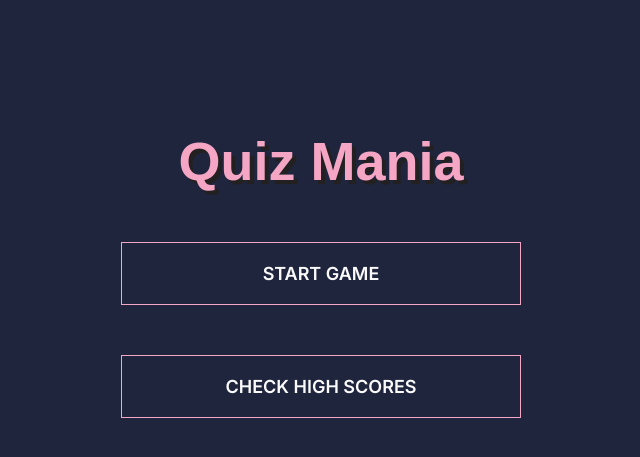
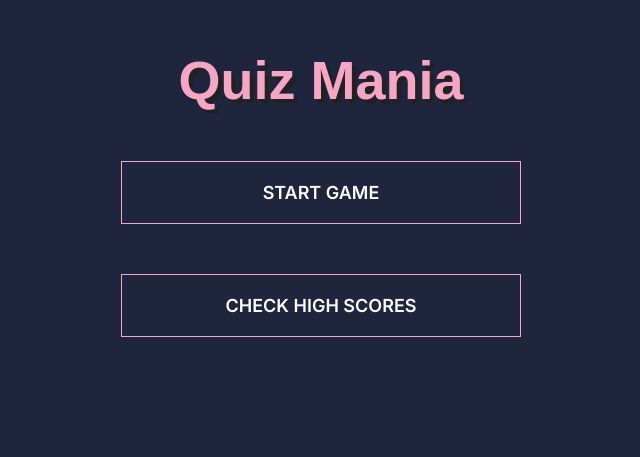
Before and after one commit to adarshaacharya/QuizMania, a React (Create React App) app: page / in a window 1280 px wide. Shown: the part 101-558 px from the top of the page, without its empty margins (319-959 px from the left). Built offline with nearby package versions, Linux system fonts and the light colour scheme; no server answers.

Commit message:
height auto

```diff
--- a/src/@quiz-ui/Buttons.js
+++ b/src/@quiz-ui/Buttons.js
@@ -35,4 +35,9 @@ export const Anchor = styled(Button.withComponent("a"))`
 export const LinkButton = styled(Button.withComponent(Link))`
   max-width: 40rem;
   margin-bottom: 5rem;
+
+  @media screen and (max-width : 500px){
+    padding : 2rem;
+    max-width : 30rem;
+  }
 `;
--- a/src/@quiz-ui/Container.js
+++ b/src/@quiz-ui/Container.js
@@ -1,18 +1,32 @@
 import styled from "styled-components";
 
 export const Container = styled.div`
-  height : 100vh;
-  width: 100%;
   display: flex;
   flex-direction: column;
   justify-content: center;
   align-items: center;
   max-width: 80rem;
-  margin: 0 auto;
-  padding: 2rem;
+  margin: auto;
+  padding: 15rem 0;
   position: relative;
+  margin: auto;
+  overflow: hidden;
 
   > * {
     width: 100%;
   }
+
+  @media screen and (max-width: 500px) {
+    h1 {
+      font-size: 4rem;
+    }
+  }
 `;
+
+export const QuizContainer = styled(Container)`
+  padding: 5rem;
+
+  @media screen and (max-width: 500px) {
+    padding : 2rem;
+  }
+`;
--- a/src/components/App.js
+++ b/src/components/App.js
@@ -1,7 +1,6 @@
 import React from "react";
 
 import GlobalStyles from "../styles/GlobalStyles";
-import { Container } from "../@quiz-ui";
 
 import Home from "./pages/Home";
 import NotFound from "./pages/404";
@@ -13,7 +12,7 @@ import { Route, BrowserRouter, Switch } from "react-router-dom";
 
 function App() {
   return (
-    <Container>
+    <>
       <BrowserRouter>
         <Switch>
           <Route path="/" exact component={Home} />
@@ -23,7 +22,7 @@ function App() {
         </Switch>
       </BrowserRouter>
       <GlobalStyles />
-    </Container>
+    </>
   );
 }
 
--- a/src/components/highscore/HighScores.js
+++ b/src/components/highscore/HighScores.js
@@ -37,12 +37,12 @@ const HighScores = () => {
   if (loading) return <Spinner />;
 
   return (
-    <>
+    <HighScoreContainer>
       <h1>High Scores</h1>
       <TableContainer>
         <HighScoreList scores={scores} />
       </TableContainer>
-    </>
+    </HighScoreContainer>
   );
 };
 
--- a/src/components/highscore/HighScores.style.js
+++ b/src/components/highscore/HighScores.style.js
@@ -2,9 +2,7 @@ import styled from "styled-components";
 import { Container } from "../../@quiz-ui";
 
 export const HighScoreContainer = styled(Container)`
-  max-height: 100%;
-  max-width: 90rem;
-  margin: 70px auto;
+
 `;
 
 export const TableContainer = styled.table`
--- a/src/components/pages/Home.js
+++ b/src/components/pages/Home.js
@@ -1,14 +1,14 @@
 import React from "react";
 
-import { LinkButton } from "../../@quiz-ui";
+import { LinkButton , Container} from "../../@quiz-ui";
 
 const Home = () => {
   return (
-    <>
+    <Container>
       <h1>Quiz Mania</h1>
         <LinkButton to="/quiz">Start Game</LinkButton>
         <LinkButton to="/high-scores">Check High Scores</LinkButton>
-    </>
+    </Container>
   );
 };
 
--- a/src/components/quiz/Quiz.js
+++ b/src/components/quiz/Quiz.js
@@ -1,6 +1,6 @@
 import React, { useEffect, useState, useCallback } from "react";
 
-import { Spinner } from "../../@quiz-ui";
+import { Spinner, QuizContainer } from "../../@quiz-ui";
 
 import { loadQuestions } from "../../utils/QuestionsHelper";
 
@@ -74,13 +74,13 @@ const Quiz = ({ history }) => {
   if (finished) return <SaveScoreForm score={score} scoreSaved={scoreSaved} />;
 
   return (
-    <>
+    <QuizContainer>
       <HeadUpDisplay score={score} questionNumber={questionNumber} />
       <Question
         currentQuestion={currentQuestion}
         changeQuestion={changeQuestion}
       />{" "}
-    </>
+    </QuizContainer>
   );
 };
 
```
Also changed, not shown: 1 other file (tests, documents, lock files or other folders).
